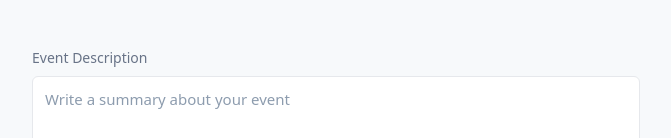
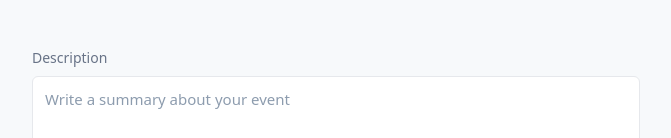
Before and after one commit to jmmarco/events, a React (Vite) app: page /events/new in a window 1280 px wide. Shown: the part 862-1000 px from the top of the page, without its empty margins (304-975 px from the left). Built offline with nearby package versions, Linux system fonts and the light colour scheme; no server answers.

Commit message:
Adjust textarea label to match design

```diff
--- a/src/components/events/EventForm.tsx
+++ b/src/components/events/EventForm.tsx
@@ -181,7 +181,7 @@ export default function EventForm({ event, action, dispatch }: EventFormProps) {
       </div>
       <div className="space-y-2">
         <Textarea
-          label="Event Description"
+          label="Description"
           placeholder="Write a summary about your event"
           className="h-40 resize-none"
           {...register('description')}
```
